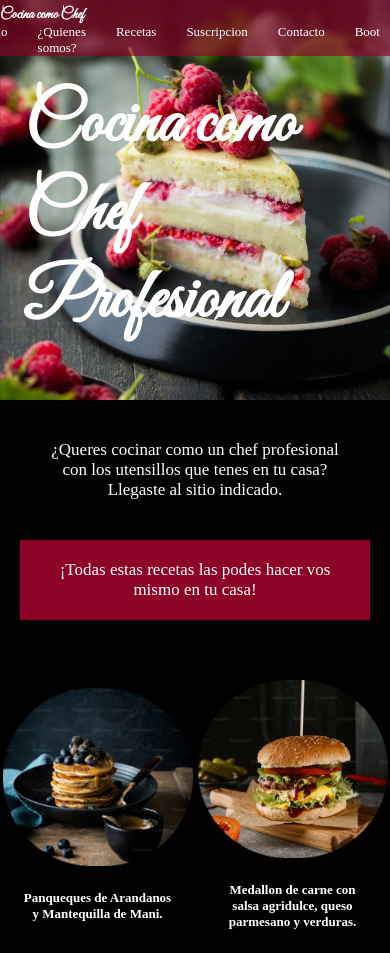
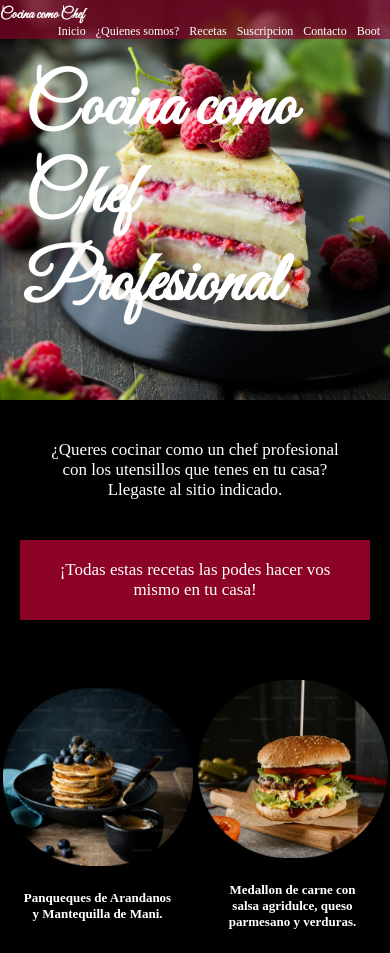
Before and after one commit to belengrasso02/mi-sitioweb-sass, a website: page index.html in a window 390 px wide. Shown: the top 953 px of the page. Drawn offline with Linux system fonts and the light colour scheme; a web font is replaced by a local one.

Commit message:
media q 425 nav-bar index

```diff
--- a/sass/layout/media/_media425.scss
+++ b/sass/layout/media/_media425.scss
@@ -1,9 +1,13 @@
 @media (max-width:426px) {
     .nav-bar ul {
         gap: .625rem;
-        font-size: .8125rem;
+        font-size: 12px;
     }
     .pagina-principal{
+        .nav-bar ul{
+            gap: .625rem;
+            font-size: 12px;
+        }
         height: 25rem;
         .titulo-del-navegador{
             font-size: .9375rem;
```
Also changed, not shown: css/style.css.
